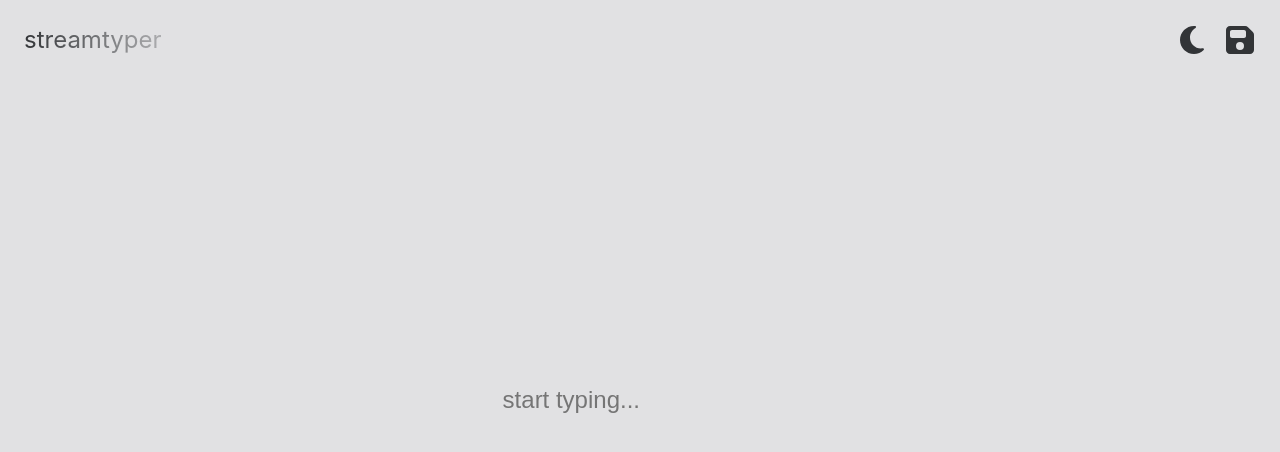
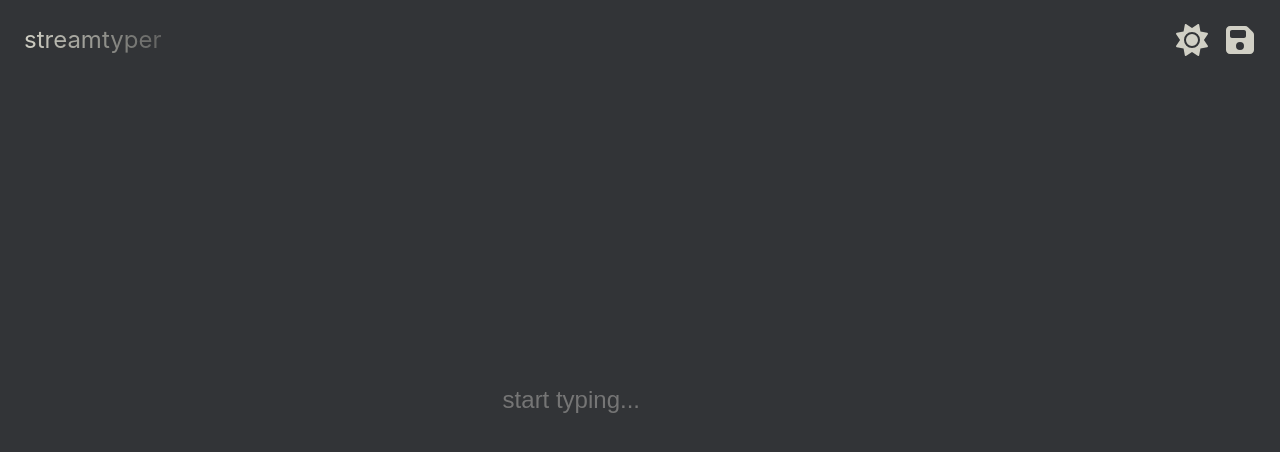
Before and after one commit to fuchstim/streamtyper, a plain HTML site: page index.html in a window 1280 px wide. Drawn offline with Linux system fonts and the light colour scheme.

Commit message:
focus input

```diff
--- a/index.html
+++ b/index.html
@@ -1,4 +1,4 @@
-<html>
+<html data-theme="dark">
 
 <head>
   <title>streamtyper</title>
--- a/js/index.js
+++ b/js/index.js
@@ -65,5 +65,7 @@ function save() {
 }
 
 function setTheme(theme) {
+  focusInput();
+
   document.documentElement.setAttribute('data-theme', theme);
 }
```
